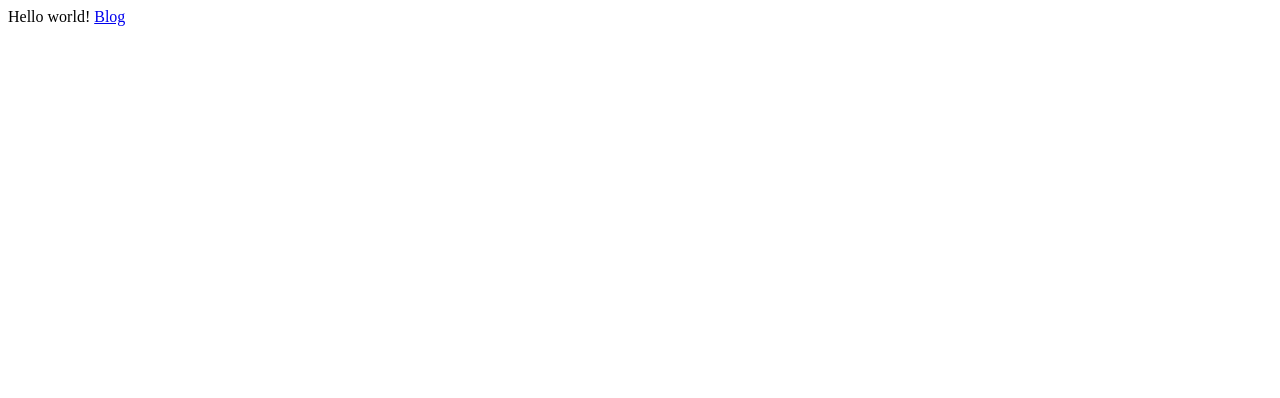
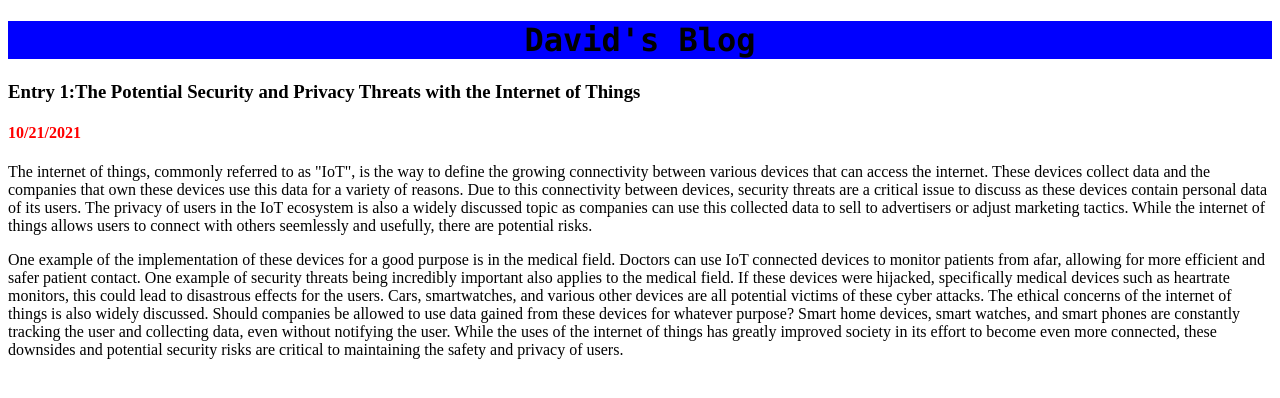
Before and after one commit to davidahlstrom/davidahlstrom.github.io, a plain HTML site: page index.html in a window 1280 px wide. Drawn offline with Linux system fonts and the light colour scheme.

Commit message:
Update index.html

```diff
--- a/index.html
+++ b/index.html
@@ -1,10 +1,22 @@
-<!DOCTYPE HTML>
-<head>
-<meta charset = "utf-8">
-  <title> David Ahlstrom </title>
-</head>
+<!DOCTYPE html>
+<html>
+<title>My blog</title>
+<style>
+h4{
+color: red;
+}
+h1{
+font-family: "Lucida Console", "Courier New", monospace;
+background-color:blue;
+text-align:center
+}
+</style>
 <body>
-  Hello world!
-  <a href = "blog.html"> Blog </a>
+<h1>David's Blog</h1>
+<h3>Entry 1:The Potential Security and Privacy Threats with the Internet of Things</h3>
+<h4>10/21/2021</h4>
+<p>The internet of things, commonly referred to as "IoT", is the way to define the growing connectivity between various devices that can access the internet. These devices collect data and the companies that own these devices use this data for a variety of reasons. Due to this connectivity between devices, security threats are a critical issue to discuss as these devices contain personal data of its users. The privacy of users in the IoT ecosystem is also a widely discussed topic as companies can use this collected data to sell to advertisers or adjust marketing tactics. While the internet of things allows users to connect with others seemlessly and usefully, there are potential risks.</p>
+<p>One example of the implementation of these devices for a good purpose is in the medical field. Doctors can use IoT connected devices to monitor patients from afar, allowing for more efficient and safer patient contact. One example of security threats being incredibly important also applies to the medical field. If these devices were hijacked, specifically medical devices such as heartrate monitors, this could lead to disastrous effects for the users. Cars, smartwatches, and various other devices are all potential victims of these cyber attacks. The ethical concerns of the internet of things is also widely discussed. Should companies be allowed to use data gained from these devices for whatever purpose? Smart home devices, smart watches, and smart phones are constantly tracking the user and collecting data, even without notifying the user. While the uses of the internet of things has greatly improved society in its effort to become even more connected, these downsides and potential security risks are critical to maintaining the safety and privacy of users.
+</p>
 </body>
 </html>
```
